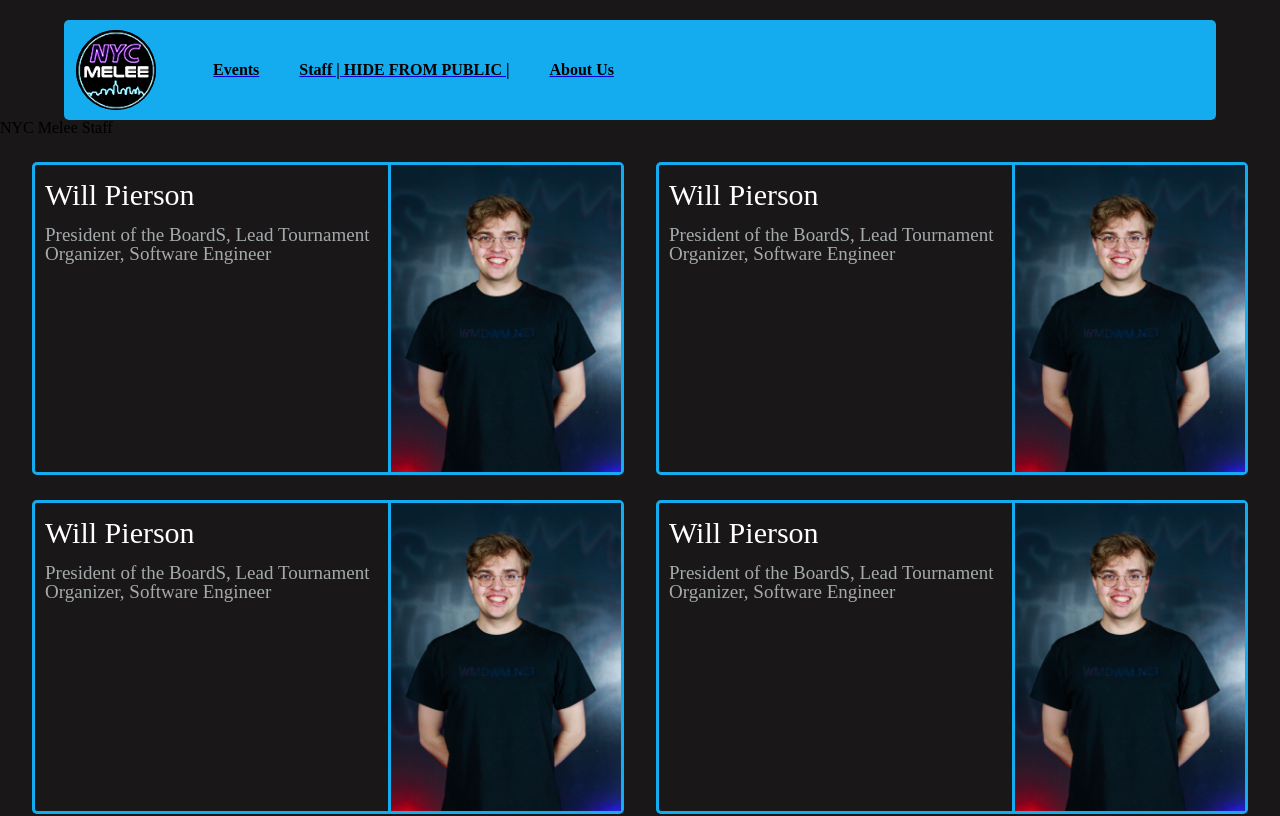
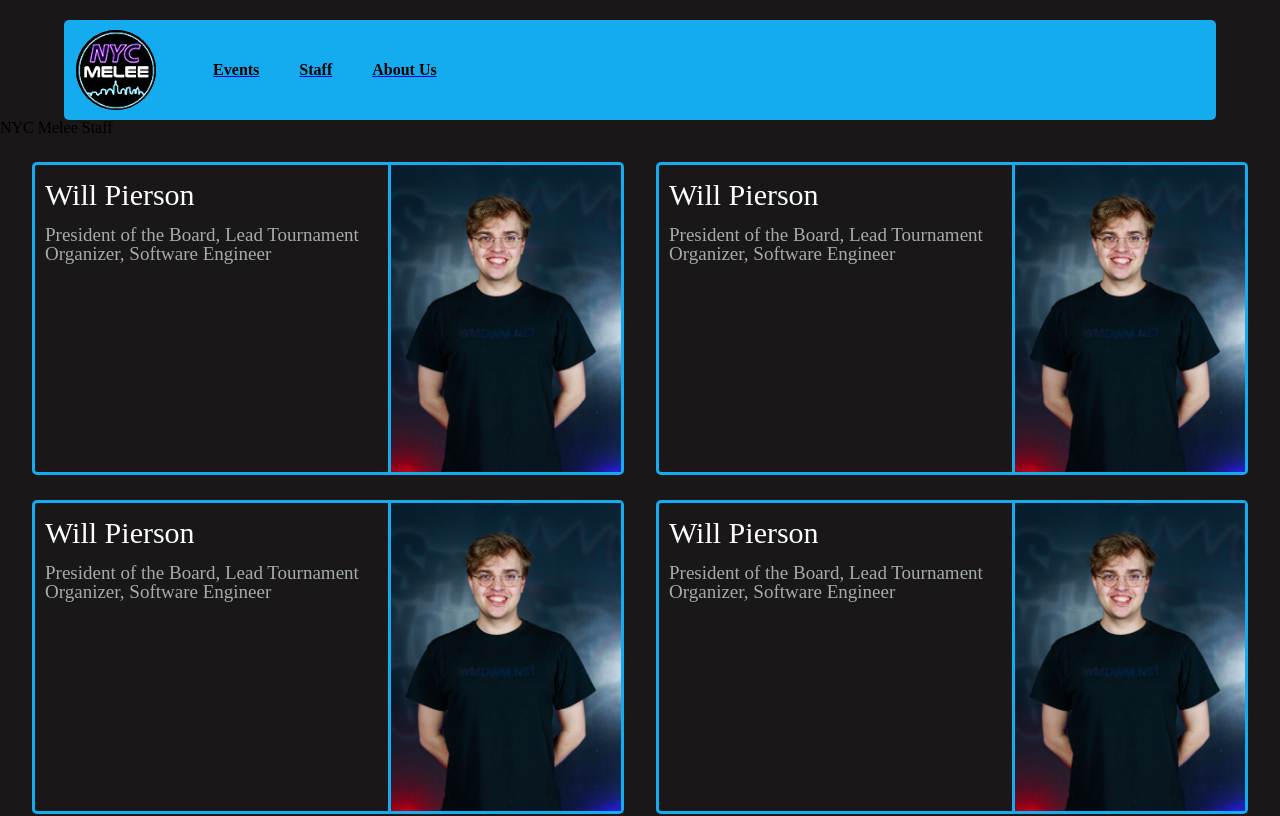
Before and after one commit to willcpierson/nyc-melee-website, a React (Create React App) app in the folder frontend/: page /staff in a window 1280 px wide. Shown: the top 816 px of the page. Built offline with nearby package versions, Linux system fonts and the light colour scheme.

Commit message:
fix navbar text display

```diff
--- a/frontend/src/components/NavBar/index.js
+++ b/frontend/src/components/NavBar/index.js
@@ -16,7 +16,7 @@ const NavBar = () => {
                     <h2 className={styles.navLinks}>Events</h2>
                 </Link>
                 <Link classname={styles.links} to="/staff">
-                    <h2 className={styles.navLinks}>Staff | HIDE FROM PUBLIC |</h2>
+                    <h2 className={styles.navLinks}>Staff</h2>
                 </Link>
                 <Link classname={styles.links} to="/about">
                     <h2 className={styles.navLinks}>About Us</h2>
--- a/frontend/src/components/StaffMember/index.js
+++ b/frontend/src/components/StaffMember/index.js
@@ -9,7 +9,7 @@ const StaffMember = () => {
         <div id={styles.staffBox}>
             <div id={styles.textBox}>
                 <h2 id={styles.nameTag}>Will Pierson</h2>
-                <h3 id={styles.positionTitle}>President of the BoardS, Lead Tournament Organizer, Software Engineer</h3>
+                <h3 id={styles.positionTitle}>President of the Board, Lead Tournament Organizer, Software Engineer</h3>
             </div>
             <img id={styles.portrait} src={willPortrait} alt="" />
         </div>
```
